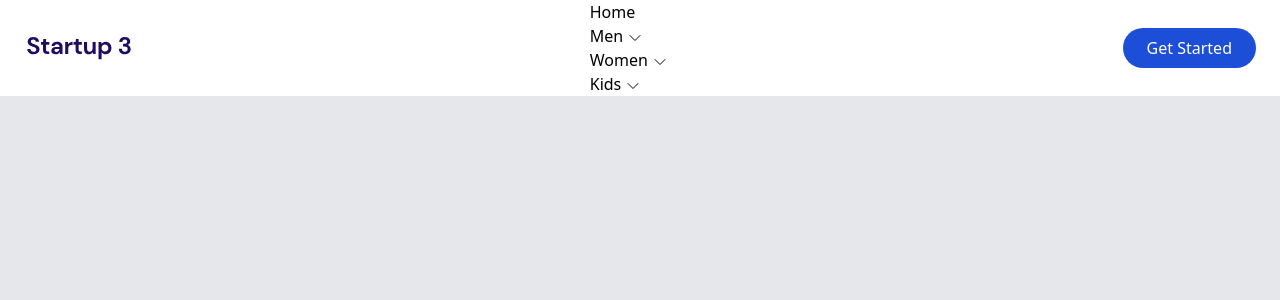
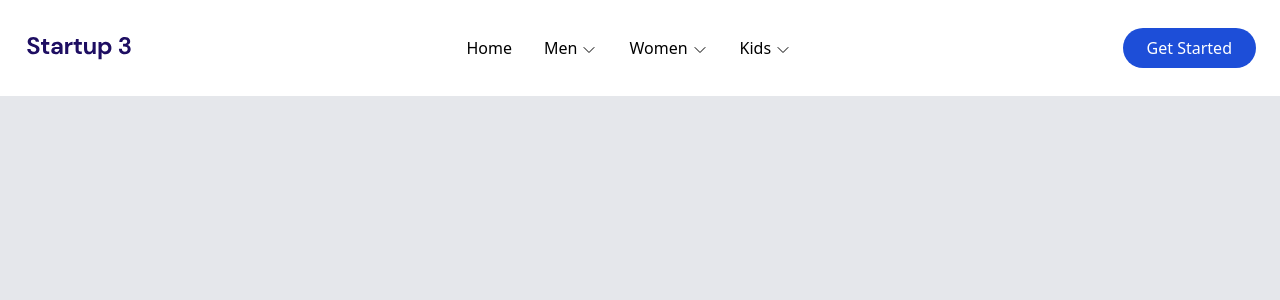
Before and after one commit to mustafazeydani/landing-page-components, a React (Create React App) app: page /#/navbar2 in a window 1280 px wide. Shown: the top 300 px of the page. Built offline with nearby package versions, Linux system fonts and the light colour scheme; the HTML template or start-up script is replaced by a standard one.

Commit message:
Updated Navbar2

```diff
--- a/src/components/NavigationBars/Navbar2/Menu.jsx
+++ b/src/components/NavigationBars/Navbar2/Menu.jsx
@@ -4,7 +4,7 @@
 
 const Menu = () => {
   return (
-    <ul>
+    <>
       <a href="#">Home</a>
       {listItems.map(({ name, subMenu }, index) => (
         <li className="group hover:cursor-pointer" key={index}>
@@ -41,7 +41,7 @@
           )}
         </li>
       ))}
-    </ul>
+    </>
   );
 };
 
--- a/src/components/NavigationBars/Navbar2/Navbar2.jsx
+++ b/src/components/NavigationBars/Navbar2/Navbar2.jsx
@@ -18,9 +18,9 @@
           </div>
 
           {/* Middle */}
-          <div className="hidden md:flex gap-8">
+          <ul className="hidden md:flex gap-8">
             <Menu />
-          </div>
+          </ul>
 
           {/* MobileNav */}
           <div
```
